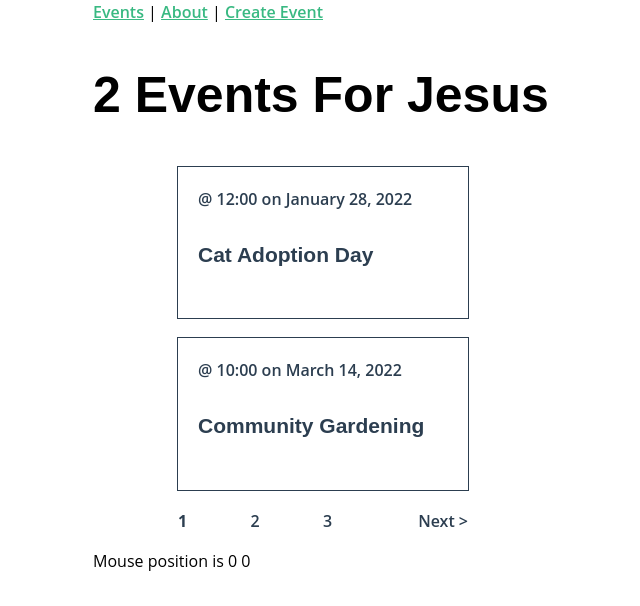
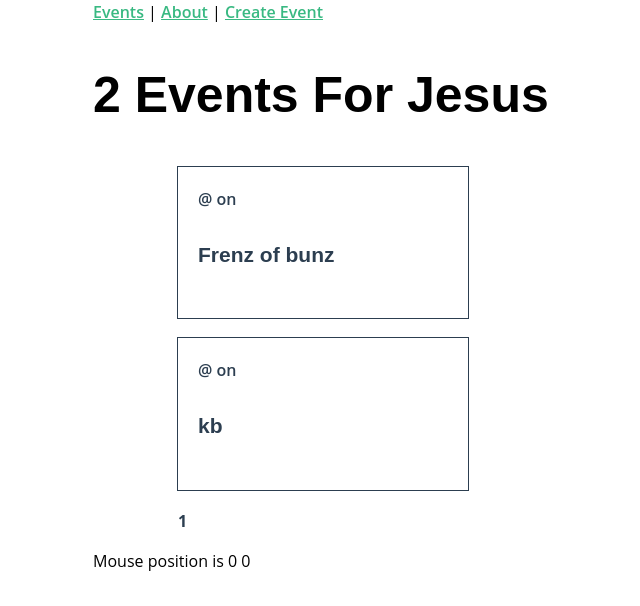
Before and after one commit to Paprikas/real-world-vue-3, a Vue app: page / in a window 1280 px wide. Shown: the top 606 px of the page, without its empty margins (317-957 px from the left). Built offline with nearby package versions, Linux system fonts and the light colour scheme; data requests are answered from the project's data file.

Commit message:
Vue 3 Forms Lesson 8

```diff
--- a/db.json
+++ b/db.json
@@ -1,70 +1,30 @@
 {
   "events": [
     {
-      "id": 123,
+      "id": 1,
       "category": "animal welfare",
-      "title": "Cat Adoption Day",
-      "description": "Find your new feline friend at this event.",
-      "location": "Meow Town",
-      "date": "January 28, 2022",
-      "time": "12:00",
-      "petsAllowed": true,
-      "organizer": "Kat Laydee"
+      "title": "Frenz of bunz",
+      "description": "🐰 an frenz",
+      "location": "Zoom - stay safe",
+      "pets": 1,
+      "organizer": "Elon Musk",
+      "extras": {
+        "catering": true,
+        "music": true
+      }
     },
     {
-      "id": 456,
-      "category": "food",
-      "title": "Community Gardening",
-      "description": "Join us as we tend to the community edible plants.",
-      "location": "Flora City",
-      "date": "March 14, 2022",
-      "time": "10:00",
-      "petsAllowed": true,
-      "organizer": "Fern Pollin"
-    },
-    {
-      "id": 789,
-      "category": "sustainability",
-      "title": "Beach Cleanup",
-      "description": "Help pick up trash along the shore.",
-      "location": "Playa Del Carmen",
-      "date": "July 22, 2022",
-      "time": "11:00",
-      "petsAllowed": false,
-      "organizer": "Carey Wales"
-    },
-    {
-      "id": 1001,
-      "category": "animal welfare",
-      "title": "Dog Adoption Day",
-      "description": "Find your new canine friend at this event.",
-      "location": "Woof Town",
-      "date": "August 28, 2022",
-      "time": "12:00",
-      "petsAllowed": true,
-      "organizer": "Dawg Dahd"
-    },
-    {
-      "id": 1002,
-      "category": "food",
-      "title": "Canned Food Drive",
-      "description": "Bring your canned food to donate to those in need.",
-      "location": "Tin City",
-      "date": "September 14, 2022",
-      "time": "3:00",
-      "petsAllowed": true,
-      "organizer": "Kahn Opiner"
-    },
-    {
-      "id": 1003,
-      "category": "sustainability",
-      "title": "Highway Cleanup",
-      "description": "Help pick up trash along the highway.",
-      "location": "Highway 50",
-      "date": "July 22, 2022",
-      "time": "11:00",
-      "petsAllowed": false,
-      "organizer": "Brody Kill"
+      "category": "nature",
+      "title": "kb",
+      "description": "kbmbm",
+      "location": "nbn",
+      "pets": 1,
+      "extras": {
+        "catering": true,
+        "music": false
+      },
+      "id": "4b8f9757-e165-4c30-a6a4-aabcb3396730",
+      "organizer": "Jesus Christ"
     }
   ]
 }
--- a/src/views/event/EventCreate.vue
+++ b/src/views/event/EventCreate.vue
@@ -1,7 +1,7 @@
 <template>
   <div>
     <h1>Create an event</h1>
-    <form>
+    <form @submit.prevent="sendForm">
       <BaseSelect
         label="Select a category:"
         v-model="event.category"
@@ -102,7 +102,7 @@ export default {
     }
   },
   methods: {
-    onSubmit() {
+    sendForm() {
       const event = {
         ...this.event,
         id: uuidv4(),
```
